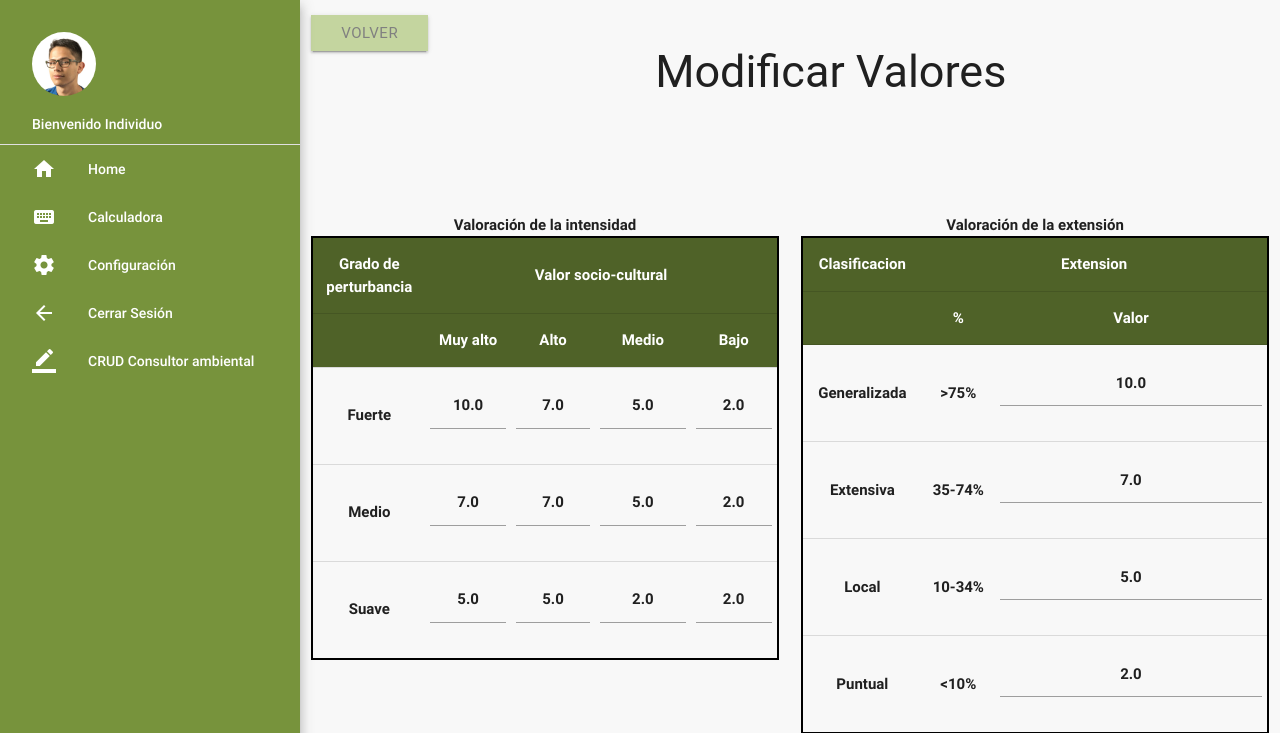
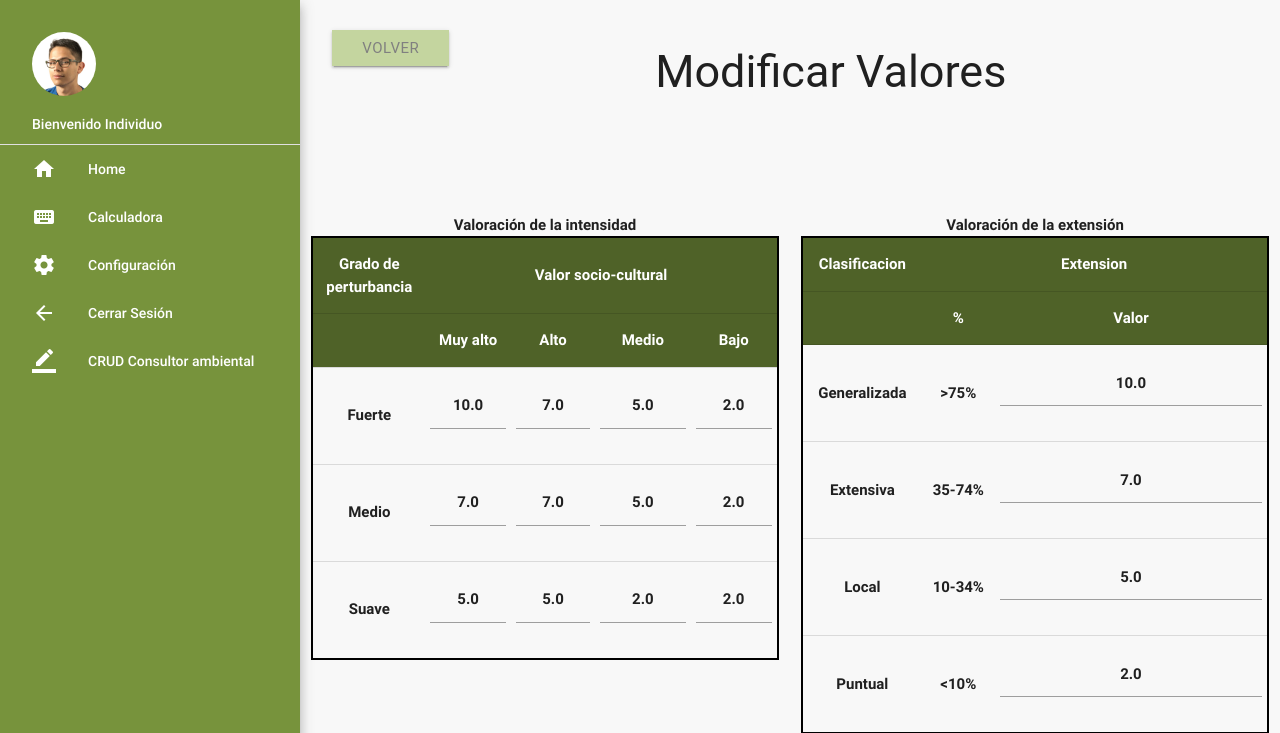
Before and after one commit to german1608/EIA_CI4712, a Django app: page /configuracion/modificar_tablas/ in a window 1280 px wide. Shown: the top 733 px of the page. Run offline with Django 3.2, Linux system fonts and the light colour scheme; data comes from the database, SQL or seed files in the repository; some libraries are stand-ins or nearby versions; some web fonts are replaced.

Commit message:
boton modificado

```diff
--- a/templates/configuracion/modificar_tablas.html
+++ b/templates/configuracion/modificar_tablas.html
@@ -6,9 +6,11 @@
 {% block content %}
 
 <div class="row center-align section">
-	<div class="col m1">
-		<div class="form-group">
-			<a class="btn menu" style="color: gray" href="{% url 'tablas' %}">Volver</a>
+	<div class="col s1">
+		<div class="col m6 offset-m2" align="center">
+			<div class="input-field">
+				<a class="btn menu" style="color: gray" href="{% url 'tablas' %}">Volver</a>
+			</div>
 		</div>
 	</div>
 	<div class="col m11">
```
